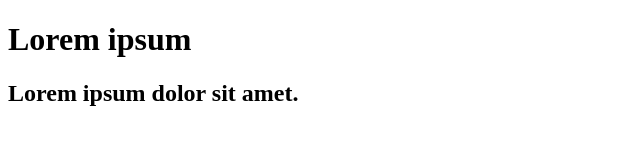
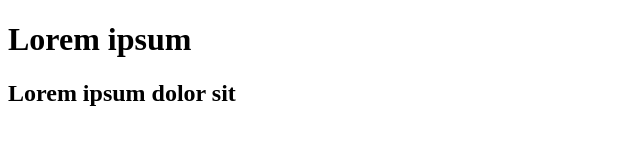
Before and after one commit to VIXO3029/pruebagit, a plain HTML site: page prueba.html in a window 1280 px wide. Shown: the full height of the page, 0-640 px from the left. Drawn offline with Linux system fonts and the light colour scheme.

Commit message:
modificación de pruebas

```diff
--- a/prueba.html
+++ b/prueba.html
@@ -8,7 +8,7 @@
 </head>
 <body>
     <h1> Lorem ipsum</h1>
-    <h2> Lorem ipsum dolor sit amet.</h2>
+    <h2> Lorem ipsum dolor sit</h2>
 
 </body>
 </html>
```
